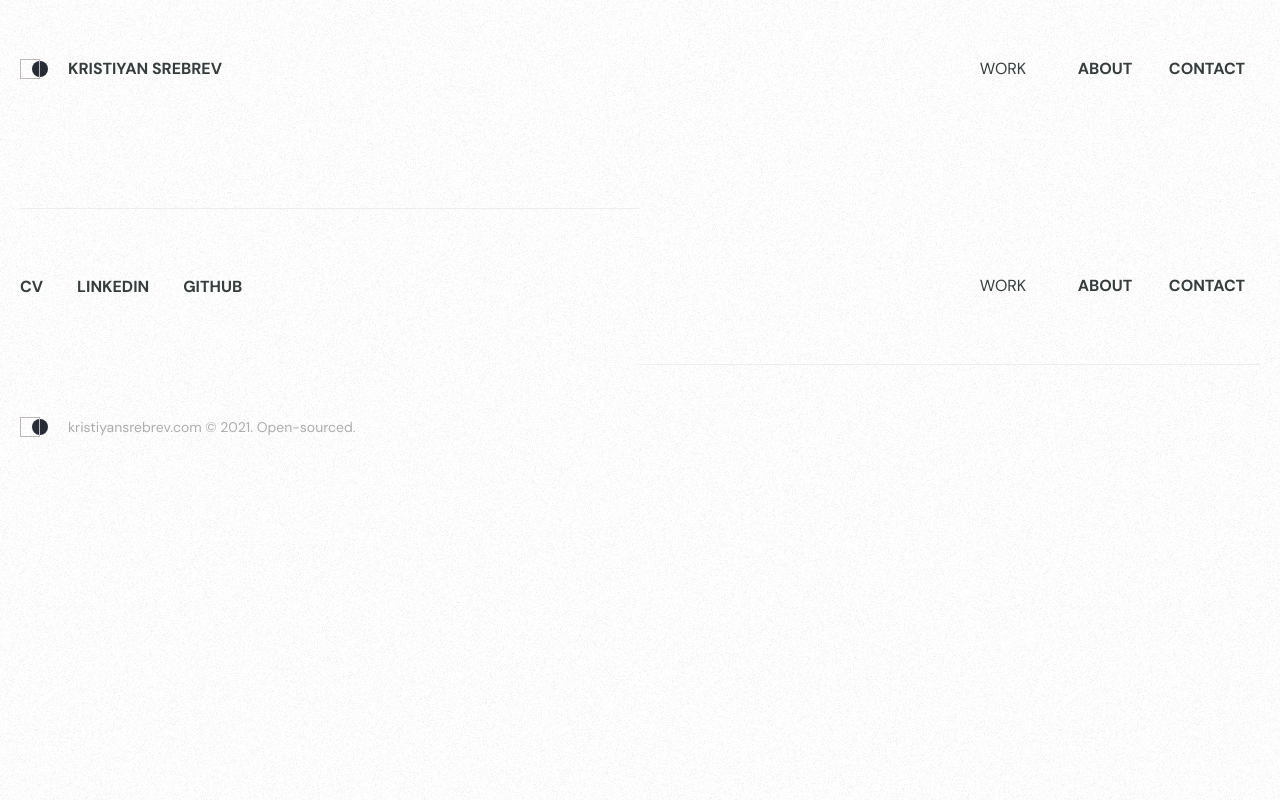
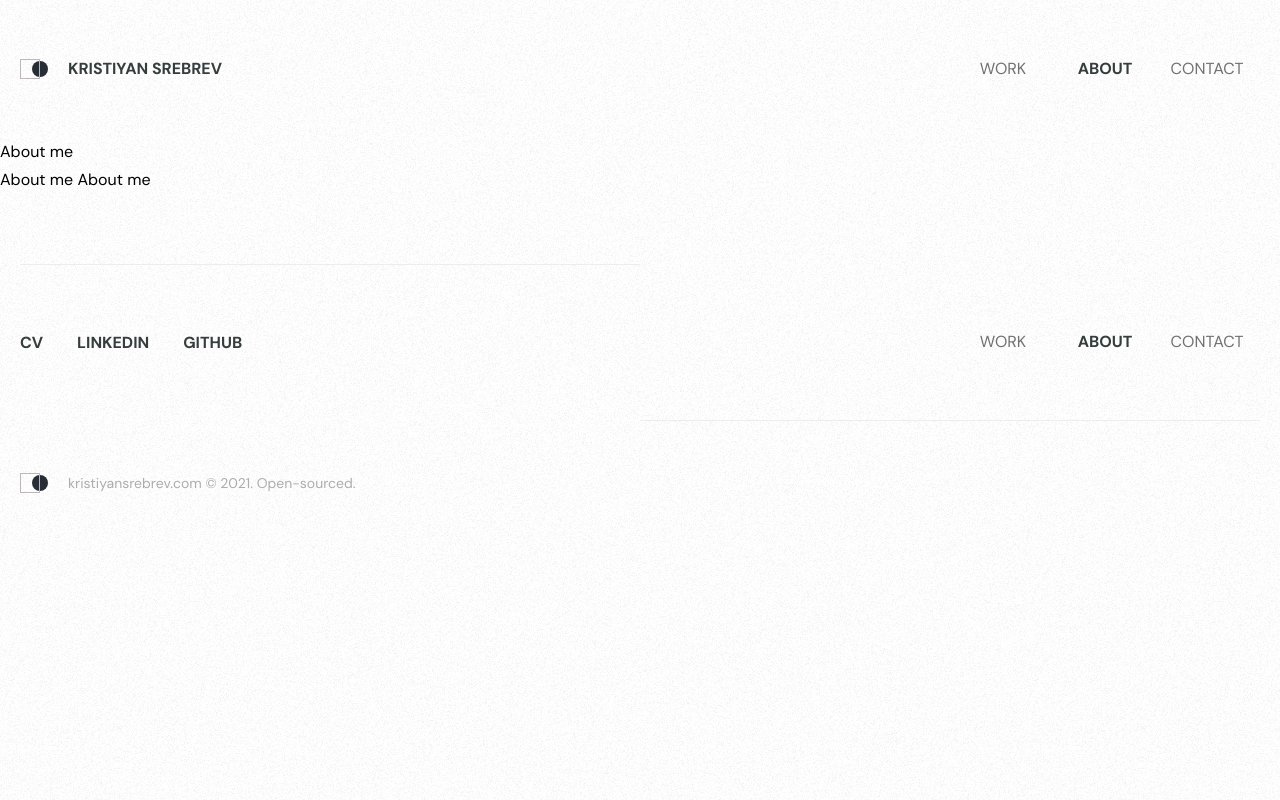
Before and after one commit to ksrebrev/portfolio, a React app: page /about in a window 1280 px wide. Built offline with nearby package versions, Linux system fonts and the light colour scheme.

Commit message:
updated testimonials, trigger animation of about section and workflow

```diff
--- a/src/App.js
+++ b/src/App.js
@@ -5,6 +5,7 @@ import Header from "./components/header";
 import Footer from "./components/footer";
 
 import Work from "./pages/work";
+import About from "./pages/about";
 
 export default function App() {
   return (
@@ -14,7 +15,7 @@ export default function App() {
 
         <Routes>
           <Route exact path="/" element={<Work />}></Route>
-          <Route path="/about">{/* <About /> */}</Route>
+          <Route path="/about" element={<About />}></Route>
         </Routes>
 
         <Footer />
--- a/src/components/common/nav/index.js
+++ b/src/components/common/nav/index.js
@@ -11,7 +11,7 @@ const Nav = () => (
     <NavLink activeclassname="active" to="/about">
       <span>About</span>
     </NavLink>
-    <NavLink to="/about#contact">
+    <NavLink activeclassname="" to="/about#contact">
       <span>Contact</span>
     </NavLink>
   </nav>
--- a/src/components/common/nav/styles.scss
+++ b/src/components/common/nav/styles.scss
@@ -8,14 +8,24 @@ nav {
       display: block;
       text-align: center;
       position: relative;
+      font-weight: 400;
+      color: var(--secondary700);
+    }
+
+    &.active {
+      span {
+        font-weight: 700;
+        color: var(--secondary900);
+      }
     }
 
     &:last-of-type span {
       min-width: 86px;
     }
 
-    &.active span {
-      font-weight: 700;
+    &:last-of-type.active span {
+      font-weight: 400;
+      color: var(--secondary700);
     }
 
     span:before {
--- a/src/components/work/about/index.js
+++ b/src/components/work/about/index.js
@@ -1,6 +1,7 @@
 import React, { useEffect, useRef } from "react";
 import { Link } from "react-router-dom";
 import { Power1, gsap } from "gsap";
+import { ScrollTrigger } from "gsap/ScrollTrigger";
 
 import photo from "../../../assets/jpg/my-photo.jpg";
 import { ReactComponent as DesignIcon } from "../../../assets/svg/design.svg";
@@ -13,39 +14,43 @@ const About = () => {
   const tl = useRef({});
   const q = gsap.utils.selector(aboutRef);
 
+  gsap.registerPlugin(ScrollTrigger);
+
   useEffect(() => {
+    const trigger = aboutRef.current;
+
     tl.current = gsap
       .timeline({
         scrollTrigger: {
-          trigger: q(".trigger"),
-          pin: true,
-          start: "top top",
+          trigger: trigger.querySelector(".trigger"),
+          start: "top center",
+          end: "bottom center",
         },
       })
       .to(q(".rect01"), {
         x: 6,
         y: -6,
-        duration: 0.3,
+        duration: 0.4,
         ease: Power1.easeOut,
       })
       .to(q(".rect02"), {
         x: 12,
         y: -12,
-        duration: 0.3,
+        duration: 0.4,
         delay: 0.1,
         ease: Power1.easeOut,
       })
       .to(q(".ellipse02"), {
         x: 6,
         y: -6,
-        duration: 0.3,
+        duration: 0.4,
         delay: 0.1,
         ease: Power1.easeOut,
       })
       .to(q(".ellipse01"), {
         x: 12,
         y: -12,
-        duration: 0.3,
+        duration: 0.4,
         delay: 0.1,
         ease: Power1.easeOut,
       });
@@ -92,7 +97,8 @@ const About = () => {
         </div>
       </div>
       <ul className="what-i-do" ref={aboutRef}>
-        <li className="trigger">
+        <i className="trigger"></i>
+        <li>
           <DesignIcon />
           <h5>
             As a <strong>product designer</strong>, I&#8217;m interested in
--- a/src/components/work/hero/index.js
+++ b/src/components/work/hero/index.js
@@ -24,7 +24,6 @@ const Hero = () => {
 
     /* Timeline */
     const tl = gsap.timeline({ delay: 1 });
-    console.log(tl);
 
     tl.to(heroRef.current, {
       "--maskSize1": "20%",
--- a/src/constants/testimonials.js
+++ b/src/constants/testimonials.js
@@ -1,4 +1,5 @@
 import image01 from "../assets/jpg/testimonials/tsveti.jpeg";
+import image02 from "../assets/jpg/testimonials/niki.jpeg";
 import image03 from "../assets/jpg/testimonials/ogi.jpeg";
 
 export const testimonial01 = {
@@ -10,11 +11,11 @@ export const testimonial01 = {
 };
 
 export const testimonial02 = {
-  names: "Tsvetelina Lazarova",
-  title: "Product designer @ Uber",
-  image: image01,
+  names: "Nickolay Todorovsky",
+  title: "Product designer @ VMWare",
+  image: image02,
   feedback:
-    "Kristiyan is one of the most talented designers I've encountered in my career. Not only is he adaptive to any kind of change, but he's also excellent communicator and someone who never stops learning. His personal and professional skills allow him to work effectively with a wide variety of individuals at many different levels, including approaching difficult clients with the correct mindset and collaboration. As designer, Kristiyan has always been proactive and innovative, while staying on track with the latest design trends Not only that, his willingness to understand every phase of the product development lifecycle is what pushes him out of his comfort zone, which also makes him a very skilled front-end developer. Kristiyan is very dedicated to his work and has a strong work ethic, which makes him a great asset to any team.",
+    "Perhaps one of his strongest skills is the ability to share his unbiased opinion in a way that it's not offensive while respecting others' opinions. I consider this as a core requirement for building trust within colleagues at work. By having that level of connection, we were able to discuss and find out the best possible solutions not only for our clients but also for our engineering team so that they can deliver as efficient as they could. Apart from those core abilities he demonstrates excellent design skills - layout, colour and typography, and UX ones such as empathy, research and problem solving. With his unique combination of personality and professional skills I consider Kris as a top talent. Furthermore, I'm sure he will make an invaluable asset to any team and he merits my highest recommendation.",
 };
 
 export const testimonial03 = {
--- /dev/null
+++ b/src/pages/about.js
@@ -0,0 +1,10 @@
+import React from "react";
+
+const About = () => (
+  <section>
+    <div>About me</div>
+    <div>About me About me</div>
+  </section>
+);
+
+export default About;
```
Also changed, not shown: src/assets/jpg/testimonials/niki.jpeg (added).
